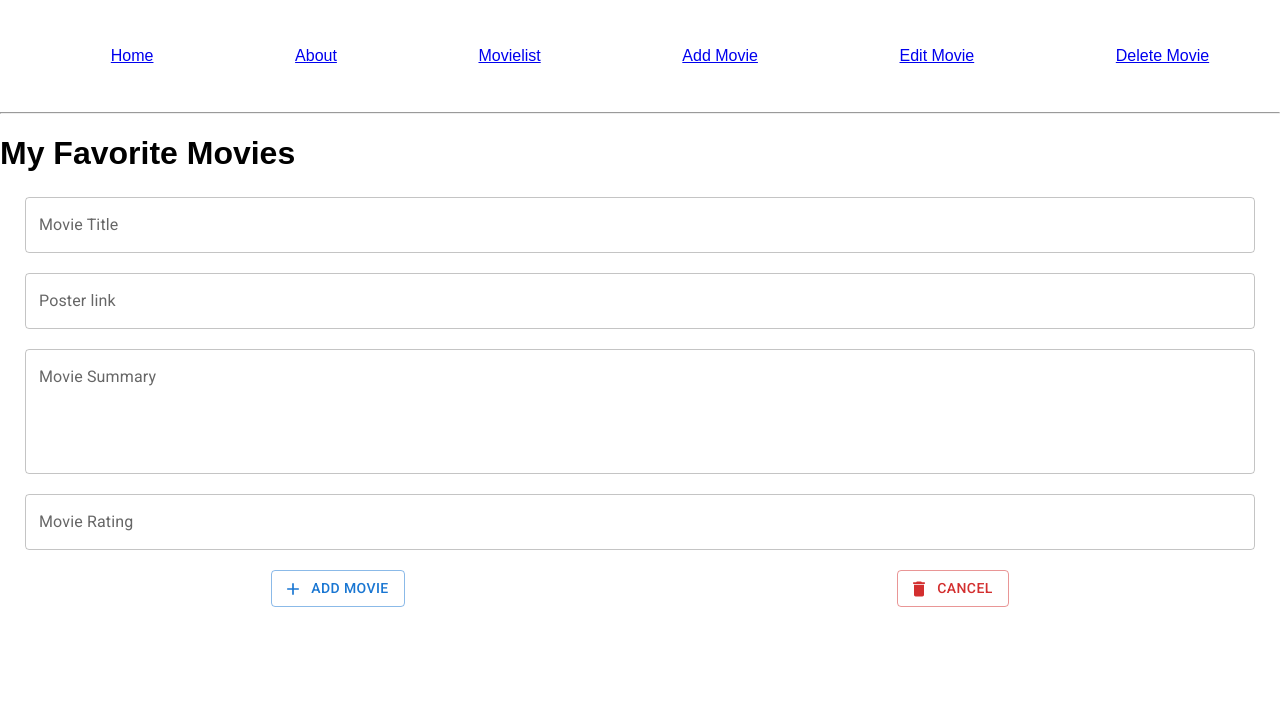
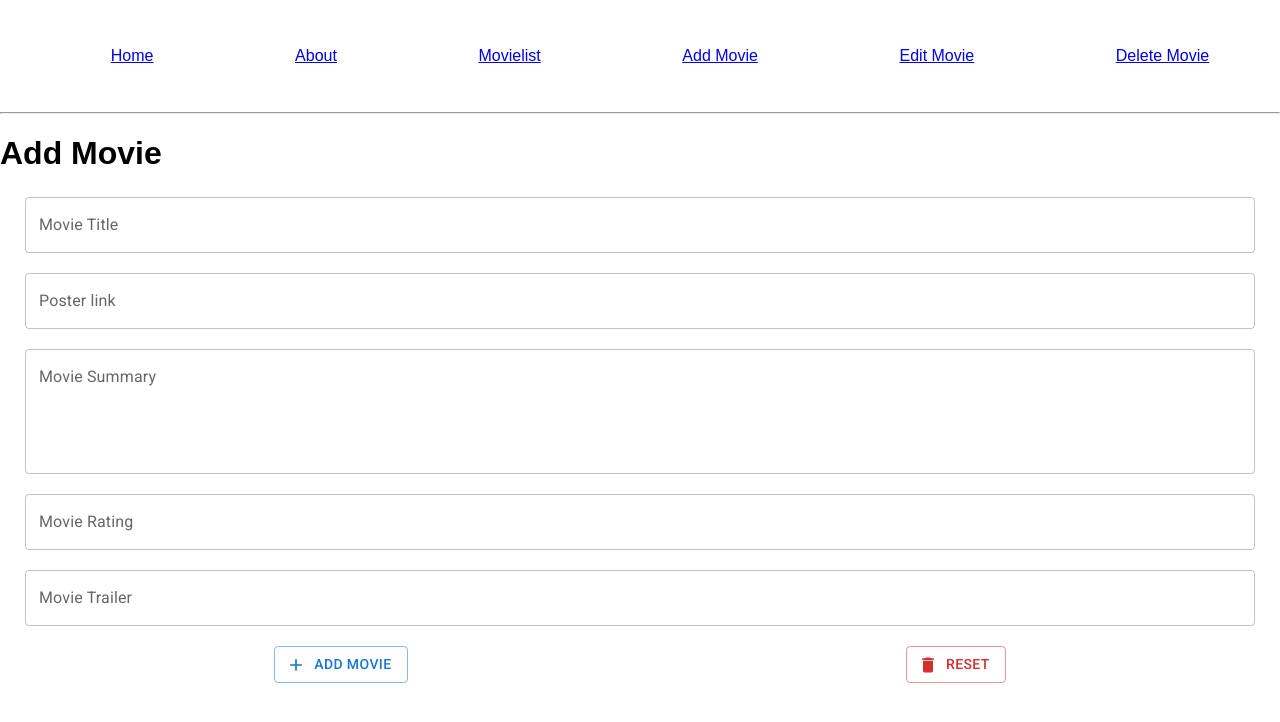
Before and after one commit to Arun3sh/my-fav-movie-react, a React (Create React App) app: page /movies/add in a window 1280 px wide. Shown: the top 722 px of the page. Built offline with nearby package versions, Linux system fonts and the light colour scheme.

Commit message:
To add movie

```diff
--- a/src/AddMovie.js
+++ b/src/AddMovie.js
@@ -4,28 +4,21 @@ import './App.css';
 import { TextField } from '@mui/material';
 import AddIcon from '@mui/icons-material/Add';
 import DeleteIcon from '@mui/icons-material/Delete';
-import { InnitialMovie } from './InnitialMovie';
 import { useHistory } from 'react-router';
-// import { ShowMovie } from './ShowMovie';
 
-export function Addmovie() {
-	const MyFavMovie = InnitialMovie();
-	const [movies, setMovies] = useState(MyFavMovie);
-
+export function Addmovie({ movies, setMovies }) {
 	const [name, setName] = useState('');
 	const [poster, setPoster] = useState('');
 	const [summary, setSummary] = useState('');
 	const [rating, setRating] = useState('');
+	const [trailer, setTrailer] = useState('');
 	const history = useHistory();
 
 	const addMovie = () => {
 		const newMovie = { name, poster, summary, rating };
-		// setMovies([...movies, newMovie]);
-		const addedmovies = [...movies, newMovie];
-		setMovies(addedmovies);
-		console.log(addedmovies);
-		console.log(movies);
 
+		setMovies([...movies, newMovie]);
+		clearEntry();
 		history.push('/movies');
 	};
 
@@ -34,10 +27,11 @@ export function Addmovie() {
 		setPoster('');
 		setSummary('');
 		setRating('');
+		setTrailer('');
 	};
 	return (
 		<div>
-			<h1>My Favorite Movies</h1>
+			<h1>Add Movie</h1>
 			<div className="addMovie">
 				<form className="myForm" noValidate autoComplete="off">
 					<TextField
@@ -78,6 +72,15 @@ export function Addmovie() {
 						onChange={(e) => setRating(e.target.value)}
 					/>
 
+					<TextField
+						id="outlined-basic"
+						label="Movie Trailer"
+						variant="outlined"
+						type="text"
+						value={trailer}
+						onChange={(e) => setTrailer(e.target.value)}
+					/>
+
 					<div className="add-cancel">
 						<Button
 							variant="outlined"
@@ -91,12 +94,12 @@ export function Addmovie() {
 						<Button
 							variant="outlined"
 							type="button"
-							className="cancelbtn"
+							className="resetBtn"
 							color="error"
 							onClick={clearEntry}
 							startIcon={<DeleteIcon />}
 						>
-							Cancel
+							Reset
 						</Button>
 					</div>
 				</form>
```
